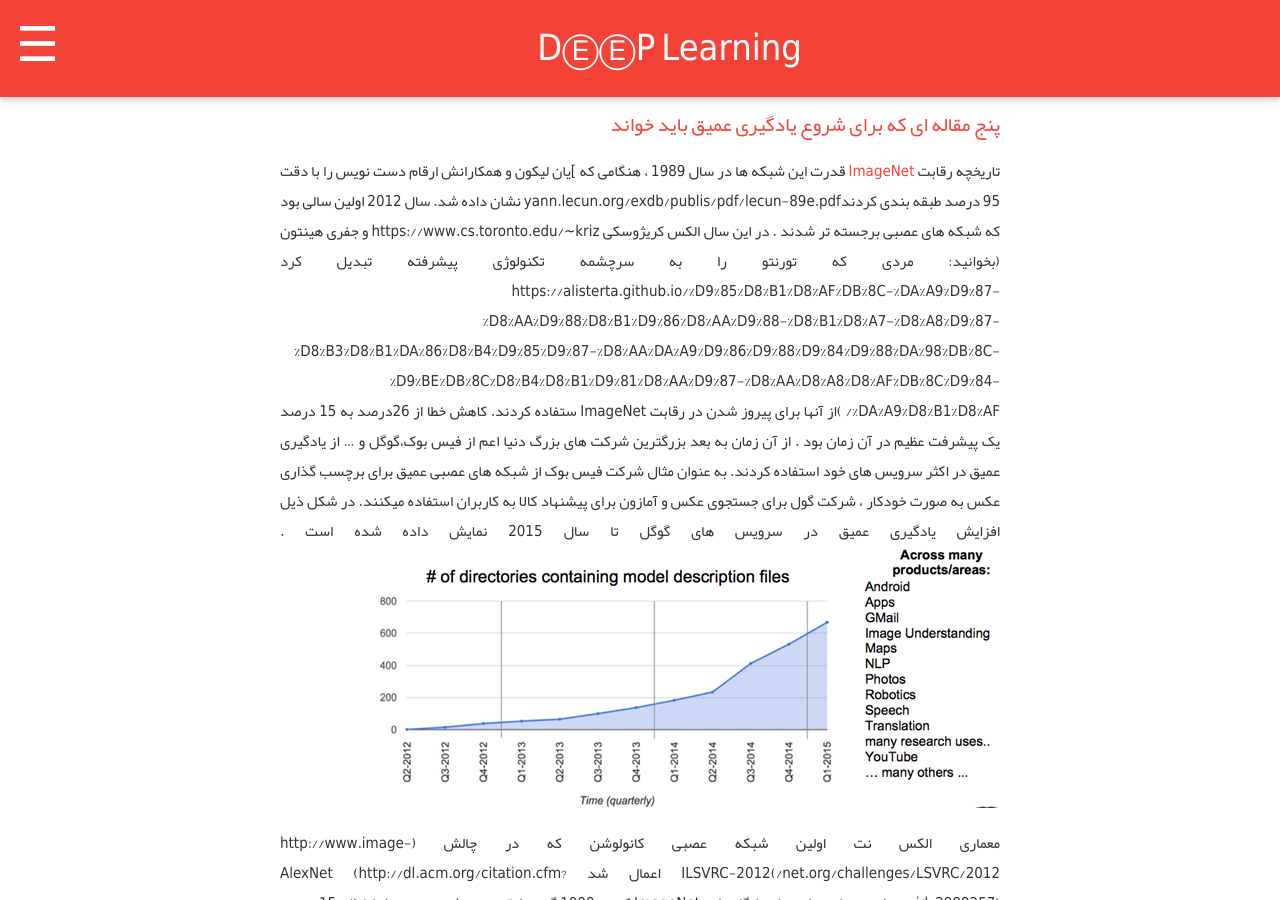
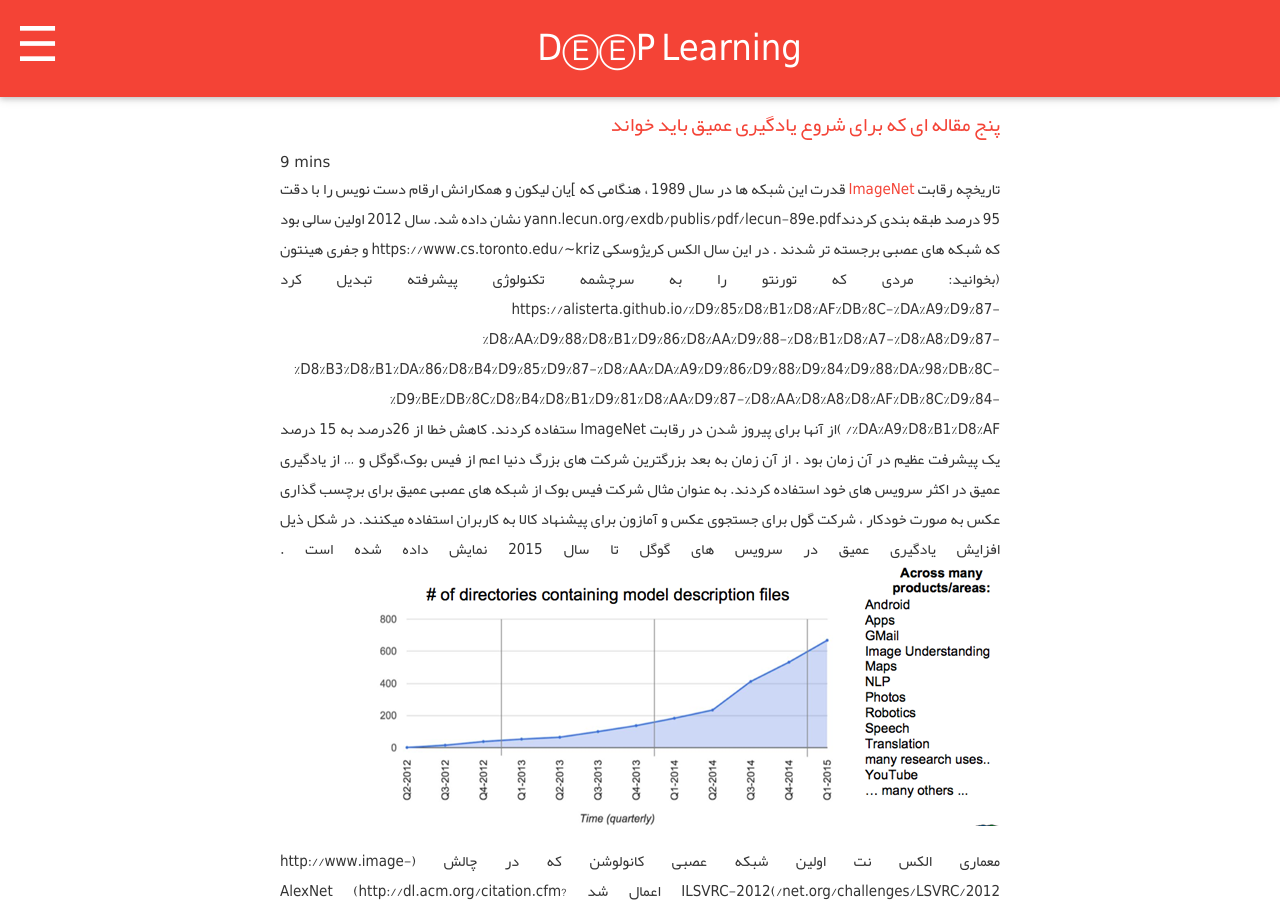
Before and after one commit to AlisterTA/alisterta.github.io, a Jekyll site: the page built from tt.md, in a window 1280 px wide and 900 px high. Built offline with Jekyll 4.4.1, drawn with Linux system fonts in a browser that asks for light colours; comment, search, counter and statistics services are not loaded.

Commit message:
Update post.html

```diff
--- a/_layouts/post.html
+++ b/_layouts/post.html
@@ -4,7 +4,15 @@
 
 <article class="post">
   <h1>{{ page.title }}</h1>
-<p class="summary">{{ reading_time }}</p>
+
+<span class="reading-time" title="Estimated read time">
+  {% assign words = content | number_of_words %}
+  {% if words < 360 %}
+    1 min
+  {% else %}
+    {{ words | divided_by:180 }} mins
+  {% endif %}
+</span>
 
 
   <div class="entry">
```
